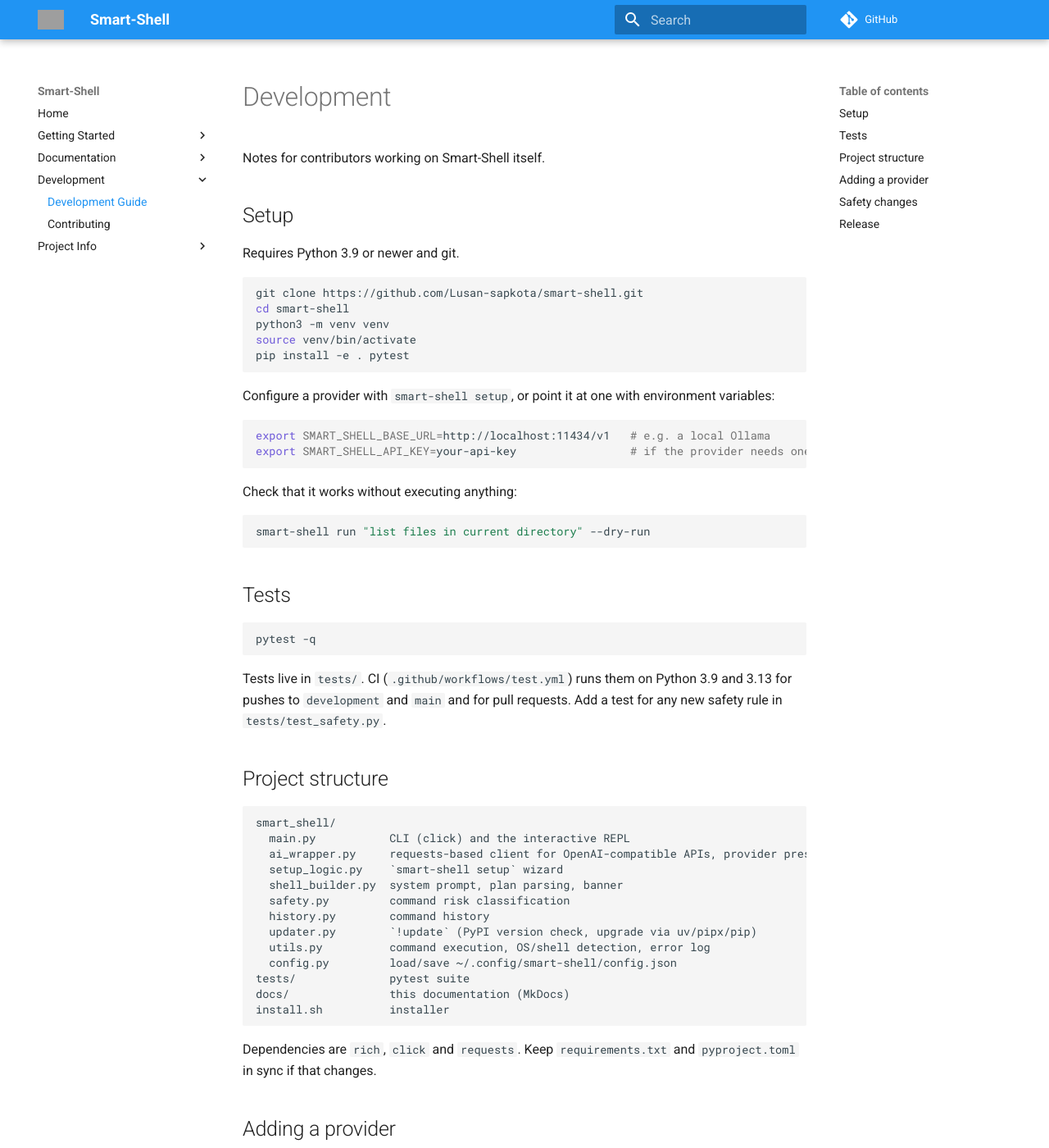
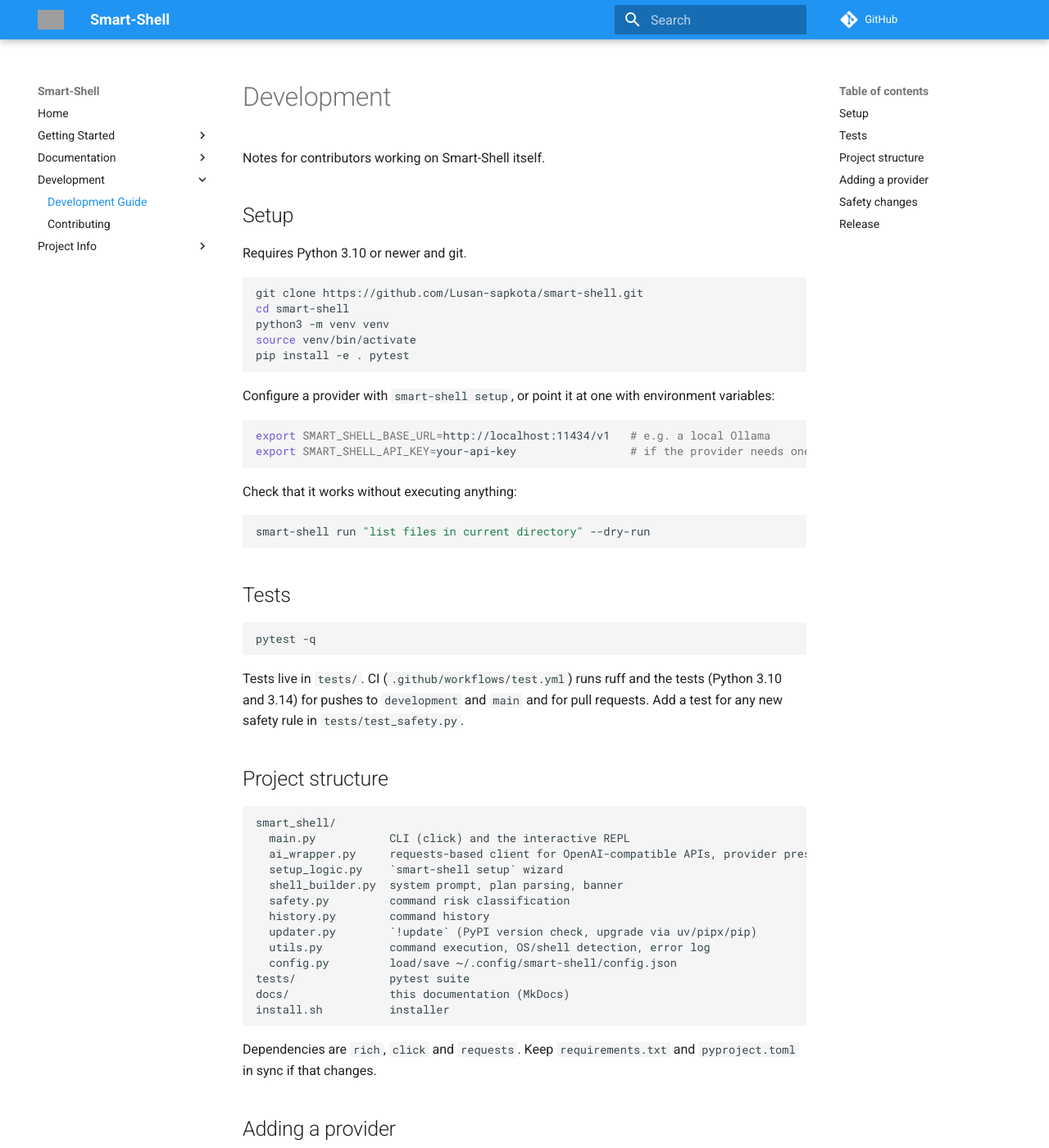
Before and after one commit to Lusan-sapkota/smart-shell, an MkDocs documentation site: the page built from docs/development.md, in a window 1280 px wide and 1400 px high. Shown: the whole window at 82% size. Built offline with MkDocs 1.6.1 and Material for MkDocs 9.7.7, drawn with Linux system fonts in a browser that asks for light colours; comment, search, counter and statistics services are not loaded; grey boxes are pictures that could not be loaded.

Commit message:
require python 3.10

````diff
--- a/docs/development.md
+++ b/docs/development.md
@@ -4,7 +4,7 @@
 
 ## Setup
 
-Requires Python 3.9 or newer and git.
+Requires Python 3.10 or newer and git.
 
 ```bash
 git clone https://github.com/Lusan-sapkota/smart-shell.git
@@ -33,7 +33,7 @@
 pytest -q
 ```
 
-Tests live in `tests/`. CI (`.github/workflows/test.yml`) runs them on Python 3.9 and 3.13 for pushes to `development` and `main` and for pull requests. Add a test for any new safety rule in `tests/test_safety.py`.
+Tests live in `tests/`. CI (`.github/workflows/test.yml`) runs ruff and the tests (Python 3.10 and 3.14) for pushes to `development` and `main` and for pull requests. Add a test for any new safety rule in `tests/test_safety.py`.
 
 ## Project structure
 
--- a/pyproject.toml
+++ b/pyproject.toml
@@ -10,7 +10,7 @@
 ]
 description = "Natural language to Bash/Zsh commands with a local AI (Ollama, LM Studio) or any OpenAI-compatible API, with safety checks."
 readme = "README.md"
-requires-python = ">=3.9"
+requires-python = ">=3.10"
 license = { text = "Apache-2.0" }
 classifiers = [
     "Programming Language :: Python :: 3",
````
Also changed, not shown: README.md (+1 -1 lines), docs/index.md (+1 -1 lines), docs/installation.md (+1 -1 lines), 1 other file.
